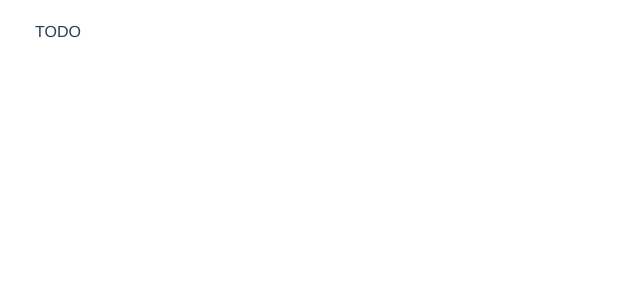
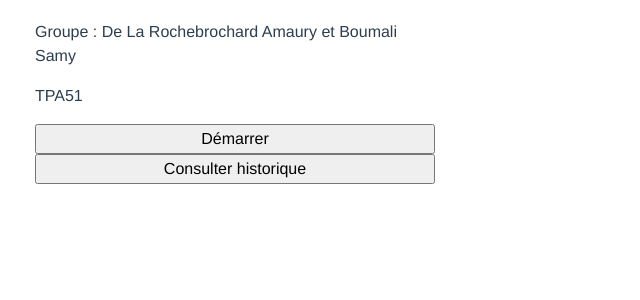
Before and after one commit to UE-FRONTEND/projet-lemon-cake-lovers, a Vue app: page / in a window 1280 px wide. Shown: the top 300 px of the page, without its empty margins (0-640 px from the left). Built offline with nearby package versions, Linux system fonts and the light colour scheme.

Commit message:
Page d'accueil de base

```diff
--- a/src/App.vue
+++ b/src/App.vue
@@ -1,6 +1,6 @@
 <template>
   <div style="text-align: left; width: 400px">
-    TODO
+    <router-view></router-view>
   </div>
 </template>
 
--- /dev/null
+++ b/src/Components/Home.vue
@@ -0,0 +1,20 @@
+<template>
+    <div>
+      <p>Groupe : De La Rochebrochard Amaury et Boumali Samy</p>
+      <p>TPA51</p>
+      <input type="button" value="Démarrer"  class="col"/>
+      <input type="button" value="Consulter historique" class="col"/>
+    </div>
+</template>
+
+
+<script>
+
+</script>
+
+<style scoped>
+
+.col{
+  margin-right : 20pt;
+}
+</style>
--- a/src/router.js
+++ b/src/router.js
@@ -1,11 +1,11 @@
 import { createWebHistory, createRouter } from "vue-router";
 import App from "@/App";
-
+import Home from "@/Components/Home"
 const routes = [
     {
         path: "/",
         name: "Home",
-        component: App, /* <--- Change it */
+        component: Home, /* <--- Change it */
     },
 ];
 
```
